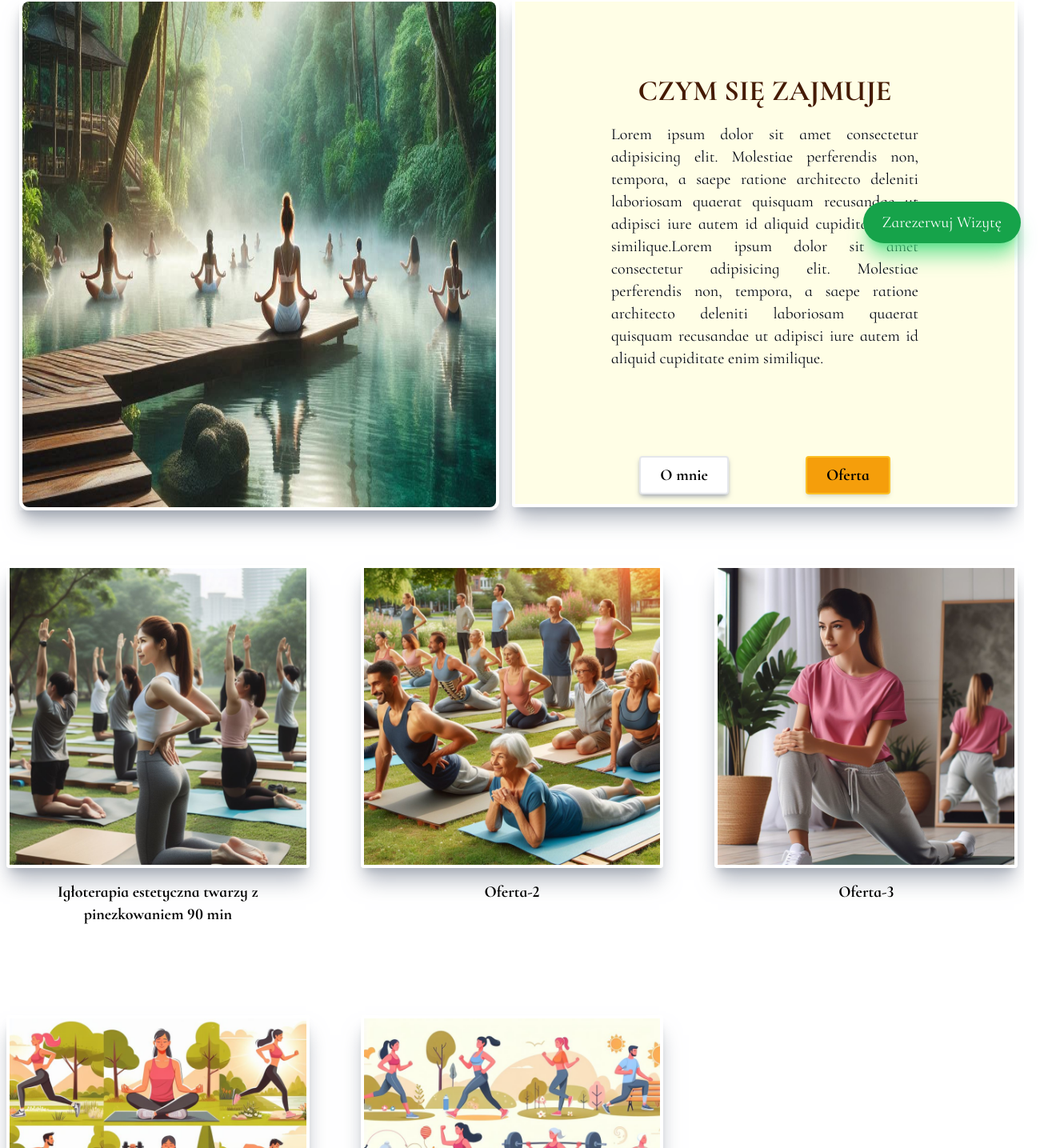
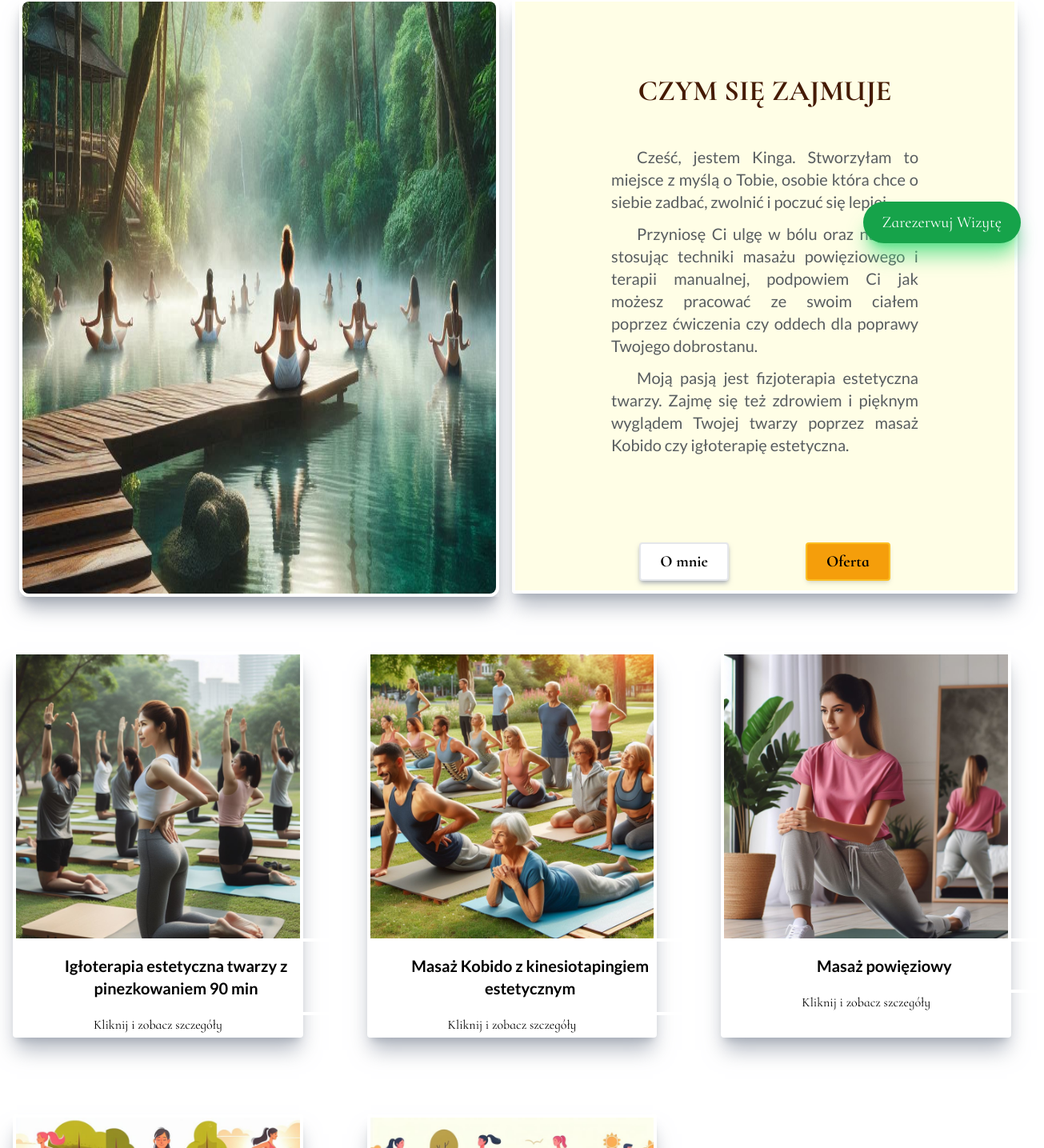
Before and after one commit to PiotrRegulski/stan-relaksu, a Next.js app: page / in a window 1280 px wide. Shown: the part 400-1835 px from the top of the page at 80% size, 1305 px wide, since content can reach past the window. Built offline with nearby package versions, Linux system fonts and the light colour scheme.

Commit message:
created new offer cards changed text on page

```diff
--- a/src/app/about/page.tsx
+++ b/src/app/about/page.tsx
@@ -1,11 +1,62 @@
-import React from 'react';
+import Image from "next/image";
+import React from "react";
 
-const page = () => {
-    return (
-        <div>
-            <h2>O mnie</h2>
+const About = () => {
+  return (
+    <div id="about" className="relative bg-white overflow-hidden mt-16">
+      <div className="max-w-7xl mx-auto">
+        <div className="relative z-10 pb-8 bg-white sm:pb-16 md:pb-20 lg:max-w-2xl lg:w-full lg:pb-28 xl:pb-32">
+          <svg
+            className="hidden lg:block absolute right-0 inset-y-0 h-full w-72 text-white transform translate-x-1/2"
+            fill="currentColor"
+            viewBox="0 0 100 100"
+            preserveAspectRatio="none"
+            aria-hidden="true"
+          >
+            <polygon points="50,0 100,0 50,100 0,100"></polygon>
+          </svg>
+
+          <div className="pt-1"></div>
+
+          <main className="mt-10 mx-auto max-w-5xl px-12 sm:mt-12 sm:px-6 md:mt-16 lg:mt-20 lg:px-8 xl:mt-28">
+            <div className="sm:text-center lg:text-left">
+              <h2 className="my-6 text-center text-2xl tracking-tight font-extrabold text-gray-900 sm:text-3xl md:text-4xl">
+                O mnie
+              </h2>
+
+              <article className="text-xl font-[Lato] px-10 mr-12  text-justify leading-loose text-pretty text-gray-900/70">
+                {" "}
+                <p className="indent-8">
+                  Ukończyłam fizjoterapię na Warszawskim Uniwersytecie
+                  Medycznym, jestem naturoterapeutką. W pracy wykorzystuje
+                  różnorodne techniki terapeutyczne zdobyte na licznych
+                  szkoleniach i kursach specjalistycznych.
+                </p>
+                <p className="indent-8">
+                  Dzięki swojej szerokiej wiedzy i doświadczeniu pomogę Ci w
+                  procesie dbania o swoje zdrowie. Czekam na Ciebie aby
+                  przynieść Ci ulgę w bólu i napięciu.
+                </p>
+                <p className="indent-8">
+                  Zarezerwuj wizytę i daj się sobą zaopiekować w komfortowy
+                  zaciszu gabinetu Stan Relaksu.
+                </p>
+              </article>
+            </div>
+          </main>
         </div>
-    );
+      </div>
+      <div className="lg:absolute lg:inset-y-0 lg:right-0 lg:w-1/2">
+        <Image
+          className="h-56 w-full object-cover object-top sm:h-72 md:h-96 lg:w-full lg:h-full"
+          src="/hero.png"
+          alt=" hero"
+          layout="fill"
+          objectFit="cover"
+        />
+      </div>
+    </div>
+  );
 };
 
-export default page;
+export default About;
--- a/src/app/offer/page.tsx
+++ b/src/app/offer/page.tsx
@@ -21,16 +21,22 @@ const OfferPage: React.FC<OfferProps> = () => {
       <main className="flex justify-center sm:mt-12">
         <section className="grid grid-cols-1 sm:grid-cols-3 gap-6">
           {OfferItem.map((offerItem) => (
-            <div key={offerItem.id} className="mx-4 my-6 ">
-              <Link className="  " href={`/offer/${offerItem.slug} ` }>
+            <div key={offerItem.id} className="mx-4 my-6 bg-white shadow-xl shadow-gray-400/75 animate-fadeIn rounded border-4 border-white transition-transform duration-200 ease-in-out hover:scale-[1.02]">
+              <Link className="  " href={`/offer/${offerItem.slug} `}>
                 <Image
                   src={`/${offerItem.image}`}
                   alt={offerItem.title}
                   width={400}
                   height={400}
-                  className="animate-fadeIn rounded border-4 border-white shadow-xl shadow-gray-400/75 transition-transform duration-200 ease-in-out hover:scale-[1.02]"
+                  className=""
                 />
-                <p className="text-xl text-center font-bold px-3 py-4">{offerItem.title}</p>
+                <div className="animate-fadeIn rounded border-4 border-white md:w-[400px] w-full">
+                  <p className="md:text-xl text-center font-bold md:px-3 md:py-4 font-[Lato]">
+                    {offerItem.title}
+                  </p>
+                </div>
+                <div className="flex justify-center">  <button>Kliknij i zobacz szczegóły</button></div>
+
               </Link>
             </div>
           ))}
--- a/src/app/page.tsx
+++ b/src/app/page.tsx
@@ -2,7 +2,6 @@ import HomepageImage from "@/components/homepage/HomepageImage";
 import Link from "next/link";
 import { lato } from "@/components/fonts";
 import OffersCard from "@/components/offers/OffersCard";
-
 
 export default function Home() {
   return (
@@ -16,25 +15,34 @@ export default function Home() {
         </h1>
       </div>
       <main className=" animate-fadeIn grid grid-cols-1 sm:grid-cols-2 h-full sm:my-10 sm:mx-2">
-
         <div className="  sm:px-4 px-1 sm:pb-3  h-64  sm:h-full relative ">
           <HomepageImage />
         </div>
         <section className="flex flex-col sm:my-2 bg-primary/45 shadow-xl rounded border-4 border-white  shadow-gray-400/75 min-h-1/3 sm:min-h-max ">
           <div className={`${lato.className}flex justify-center sm:mt-9`}>
-            <h2 className=" sm:mt-12 md:text-4xl text-xl text-center font-bold uppercase  my-3 sm:py-2 text-amber-950">
+            <h2 className="  sm:mt-12 md:text-4xl text-xl text-center font-bold uppercase   my-10 sm:py-2 text-amber-950">
               Czym się zajmuje
             </h2>
-            <p className="md:text-xl md:text-justify text-center px-6 font-light md:mx-24 mx-2  text-gray-950 sm:text-2xl">
-              Lorem ipsum dolor sit amet consectetur adipisicing elit. Molestiae
-              perferendis non, tempora, a saepe ratione architecto deleniti
-              laboriosam quaerat quisquam recusandae ut adipisci iure autem id
-              aliquid cupiditate enim similique.Lorem ipsum dolor sit amet
-              consectetur adipisicing elit. Molestiae perferendis non, tempora,
-              a saepe ratione architecto deleniti laboriosam quaerat quisquam
-              recusandae ut adipisci iure autem id aliquid cupiditate enim
-              similique.
-            </p>
+            <article className=" font-[Lato] font-semibold md:text-xl text-justify px-6  md:font-medium md:mx-24 mx-2  text-gray-900/70 sm:text-2xl leading-loose text-pretty">
+              {" "}
+              <p className="indent-8">
+                Cześć, jestem Kinga. Stworzyłam to miejsce z myślą o Tobie,
+                osobie która chce o siebie zadbać, zwolnić i poczuć się lepiej.
+              </p>
+              <p className="indent-8 py-3">
+
+                Przyniosę Ci ulgę w bólu oraz napięciu stosując techniki masażu
+                powięziowego i terapii manualnej, podpowiem Ci jak możesz
+                pracować ze swoim ciałem poprzez ćwiczenia czy oddech dla
+                poprawy Twojego dobrostanu.
+              </p>
+              <p className="indent-8">
+                Moją pasją jest fizjoterapia estetyczna twarzy. Zajmę się też
+                zdrowiem i pięknym wyglądem Twojej twarzy poprzez masaż Kobido
+                czy igłoterapię estetyczna.
+              </p>
+            </article>
+
             <div className="flex justify-center gap-12 sm:gap-24 py-3 mt-6 sm:mt-24 ">
               <Link
                 href="/about"
@@ -51,10 +59,9 @@ export default function Home() {
             </div>
           </div>
         </section>
-
       </main>
 
-      <OffersCard/>
+      <OffersCard />
     </>
   );
 }
--- a/src/components/offers/OffersCard.tsx
+++ b/src/components/offers/OffersCard.tsx
@@ -8,18 +8,22 @@ const OffersCard = () => {
 
       <section className="grid grid-cols-1 sm:grid-cols-3 sm:gap-12">
         {OfferItem.map((offerItem) => (
-          <div key={offerItem.id} className=" mx-2 my-6">
+          <div key={offerItem.id} className="mx-4 my-6 bg-white shadow-xl shadow-gray-400/75 animate-fadeIn rounded border-4 border-white transition-transform duration-200 ease-in-out hover:scale-[1.02]">
           <Link className="  " href={`/offer/${offerItem.slug} `}>
             <Image
               src={`/${offerItem.image}`}
               alt={offerItem.title}
               width={400}
               height={400}
-                className="animate-fadeIn rounded border-4 border-white shadow-xl shadow-gray-400/75 transition-transform duration-200 ease-in-out hover:scale-[1.02]"
+              className=""
             />
-              <p className="text-xl text-center font-bold px-3 py-4">
+            <div className="animate-fadeIn rounded border-4 border-white md:w-[400px] w-full">
+              <p className="text-xl text-center font-bold px-3 py-4 font-[Lato]">
                 {offerItem.title}
               </p>
+            </div>
+            <div className="flex justify-center">  <button>Kliknij i zobacz szczegóły</button></div>
+
           </Link>
         </div>
         ))}
--- a/src/data/OfferItem.js
+++ b/src/data/OfferItem.js
@@ -8,33 +8,33 @@ export const OfferItem = [
       "Lorem ipsum dolor sit amet consectetur adipisicing elit. Molestiae perferendis non, tempora, a saepe ratione architecto deleniti laboriosam quaerat quisquam recusandae ut adipisci iure autem idaliquid cupiditate enim similique.Lorem ipsum dolor sit ametconsectetur adipisicing elit. Molestiae perferendis non, tempora, asaepe ratione architecto deleniti laboriosam quaerat quisquamrecusandae ut adipisci iure autem id alcupiditate enimsimilique.",
   },
   {
-    id: "o2",
-    slug: "offer-2",
-    title: "Oferta-2",
+    id: "MasażKobido",
+    slug: "Masaż-Kobido",
+    title: "Masaż Kobido z kinesiotapingiem estetycznym",
     image: "offer2.jpg",
     content:
       "Lorem ipsum dolor sit amet consectetur adipisicing elit. Molestiae perferendis non, tempora, a saepe ratione architecto deleniti laboriosam quaerat quisquam recusandae ut adipisci iure autem idaliquid cupiditate enim similique.Lorem ipsum dolor sit ametconsectetur adipisicing elit. Molestiae perferendis non, tempora, asaepe ratione architecto deleniti laboriosam quaerat quisquamrecusandae ut adipisci iure autem id alcupiditate enimsimilique.",
   },
   {
-    id: "o3",
-    slug: "offer-3",
-    title: "Oferta-3",
+    id: "MasażPowięziowy ",
+    slug: "Masaż-powięziowy ",
+    title: "Masaż powięziowy ",
     image: "offer3.jpg",
     content:
       "Lorem ipsum dolor sit amet consectetur adipisicing elit. Molestiae perferendis non, tempora, a saepe ratione architecto deleniti laboriosam quaerat quisquam recusandae ut adipisci iure autem idaliquid cupiditate enim similique.Lorem ipsum dolor sit ametconsectetur adipisicing elit. Molestiae perferendis non, tempora, asaepe ratione architecto deleniti laboriosam quaerat quisquamrecusandae ut adipisci iure autem id alcupiditate enimsimilique.",
   },
   {
-    id: "o4",
-    slug: "offer-4",
-    title: "Oferta-4",
+    id: "TerapiaManualnaBlizn ",
+    slug: "Terapia-manualna-blizn ",
+    title: "Terapia manualna blizn ",
     image: "offer4.png",
     content:
       "Lorem ipsum dolor sit amet consectetur adipisicing elit. Molestiae perferendis non, tempora, a saepe ratione architecto deleniti laboriosam quaerat quisquam recusandae ut adipisci iure autem idaliquid cupiditate enim similique.Lorem ipsum dolor sit ametconsectetur adipisicing elit. Molestiae perferendis non, tempora, asaepe ratione architecto deleniti laboriosam quaerat quisquamrecusandae ut adipisci iure autem id alcupiditate enimsimilique.",
   },
   {
-    id: "o5",
-    slug: "offer-5",
-    title: "Oferta-5",
+    id: "DrenażLimfatyczny",
+    slug: "Drenaż-limfatyczny ",
+    title: "Drenaż limfatyczny ",
     image: "offer5.png",
     content:
       "Lorem ipsum dolor sit amet consectetur adipisicing elit. Molestiae perferendis non, tempora, a saepe ratione architecto deleniti laboriosam quaerat quisquam recusandae ut adipisci iure autem idaliquid cupiditate enim similique.Lorem ipsum dolor sit ametconsectetur adipisicing elit. Molestiae perferendis non, tempora, asaepe ratione architecto deleniti laboriosam quaerat quisquamrecusandae ut adipisci iure autem id alcupiditate enimsimilique.",
```
Also changed, not shown: public/hero.png (added). Lines whose indentation alone changed are shown as unchanged.
